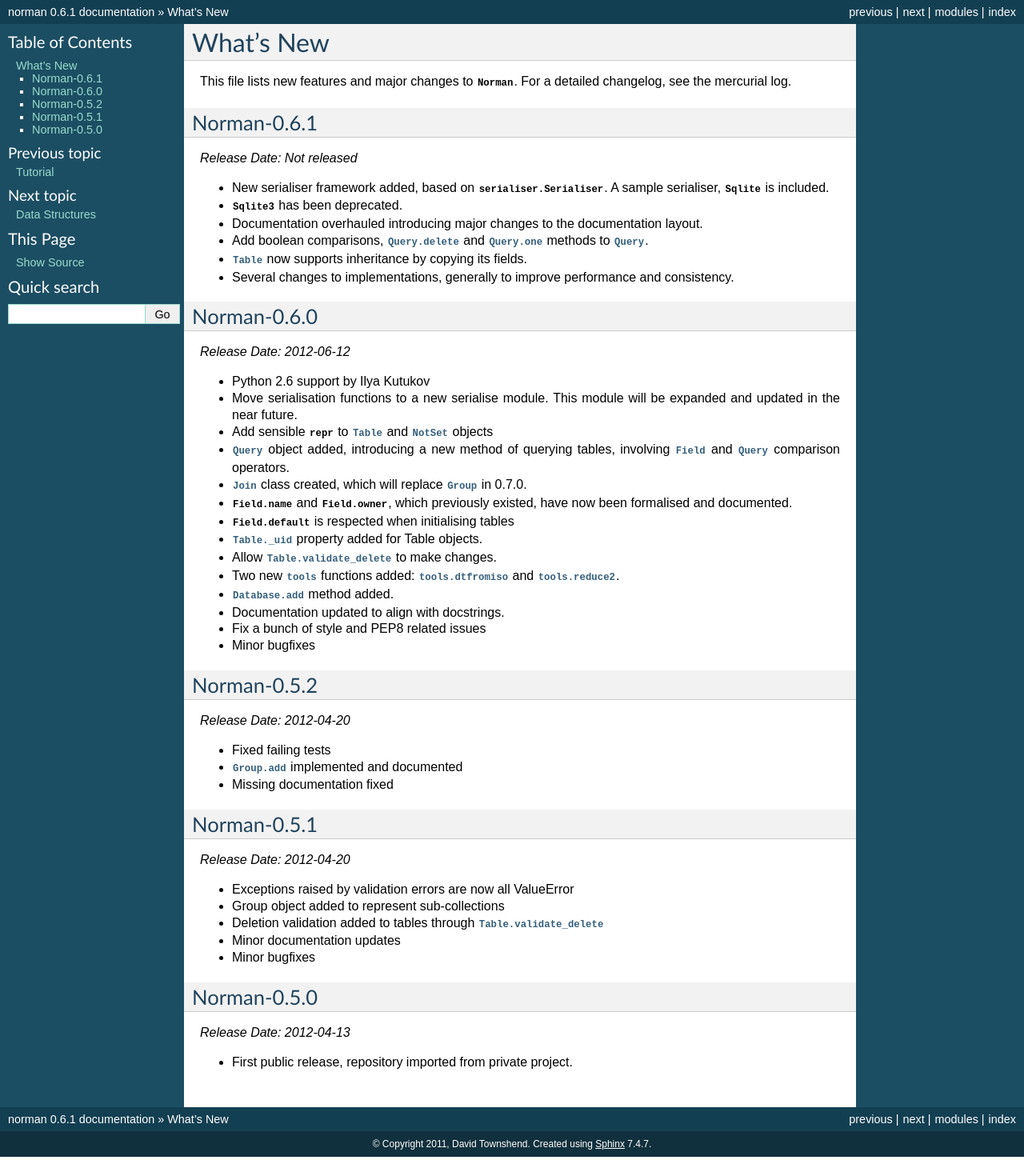
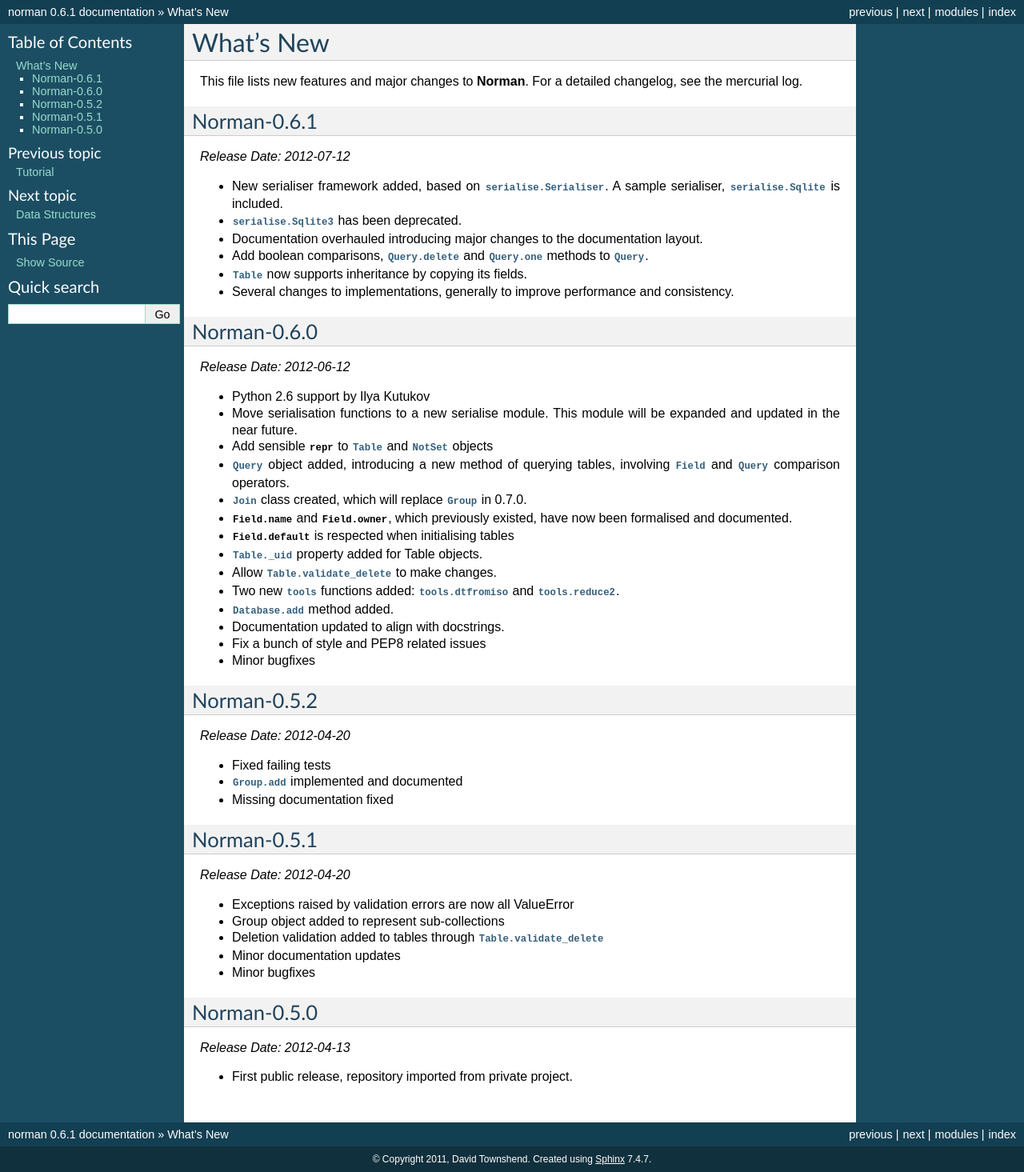
Before and after one commit to aquavitae/norman, a Sphinx documentation site: the page built from doc/source/changes.rst, in a window 1280 px wide. Shown: the whole page at 80% size. Built offline with Sphinx 7.4.7, drawn with Linux system fonts in a browser that asks for light colours.

Commit message:
Fixed some broken documentation

```diff
--- a/doc/source/changes.rst
+++ b/doc/source/changes.rst
@@ -1,21 +1,21 @@
-.. module:: norman
+.. currentmodule:: norman
 
 
 What's New
 ==========
 
-This file lists new features and major changes to `Norman`.  For a detailed
+This file lists new features and major changes to **Norman**.  For a detailed
 changelog, see the mercurial log.
 
 
 Norman-0.6.1
 ------------
 
-*Release Date: Not released*
+*Release Date: 2012-07-12*
 
--   New serialiser framework added, based on `serialiser.Serialiser`.
-    A sample serialiser, `Sqlite` is included.
--   `Sqlite3` has been deprecated.
+-   New serialiser framework added, based on `serialise.Serialiser`.
+    A sample serialiser, `serialise.Sqlite` is included.
+-   `serialise.Sqlite3` has been deprecated.
 -   Documentation overhauled introducing major changes to the documentation
     layout.
 -   Add boolean comparisons, `Query.delete` and `Query.one` methods to `Query`.
@@ -36,9 +36,9 @@
 -   `Query` object added, introducing a new method of querying tables,
     involving `Field` and `Query` comparison operators.
 -   `Join` class created, which will replace `Group` in 0.7.0.
--   `Field.name` and `Field.owner`, which previously existed, have now been
+-   `!Field.name` and `!Field.owner`, which previously existed, have now been
     formalised and documented.
--   `Field.default` is respected when initialising tables
+-   `!Field.default` is respected when initialising tables
 -   `Table._uid` property added for Table objects.
 -   Allow `Table.validate_delete` to make changes.
 -   Two new `tools` functions added: `tools.dtfromiso` and `tools.reduce2`.
```
Also changed, not shown: CHANGES.txt (+7 -6 lines), doc/source/serialise.rst (+15 -13 lines).
